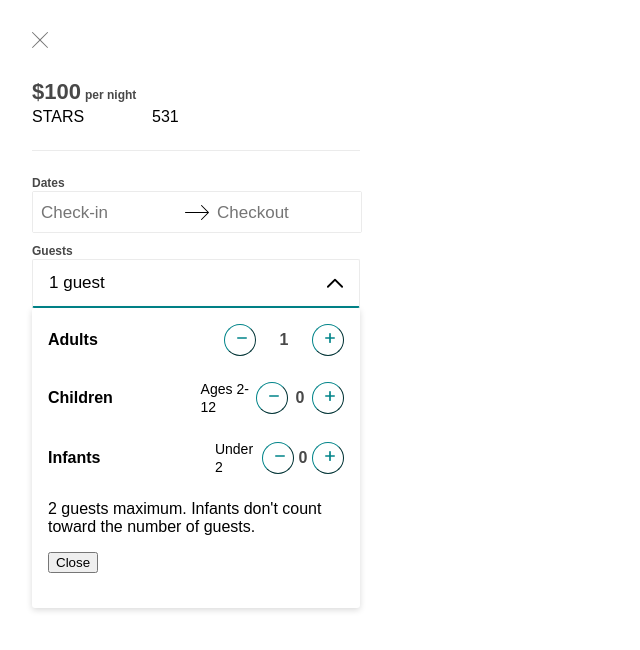
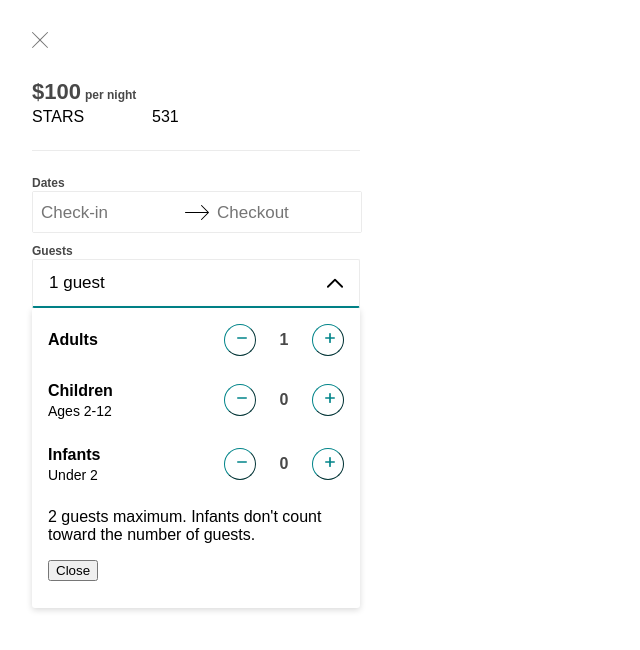
Before and after one commit to sky-bnb/component-booking-gi, a React app: page / in a window 1280 px wide. Both pictures are taken after a click on the button "1 guest". Shown: the top 650 px of the page, without its empty margins (0-640 px from the left). Built offline with nearby package versions, Linux system fonts and the light colour scheme.

Commit message:
aligns children/infant and age in column

```diff
--- a/src/components/GuestsDropdown.jsx
+++ b/src/components/GuestsDropdown.jsx
@@ -55,8 +55,6 @@ const StyledSubMenuText = styled.div`
 `;
 
 const StyledTextWrapper = styled.div`
-  display: flex;
-  align-items: center;
 `;
 
 const StyledGuestMaxText = styled.div`
```
